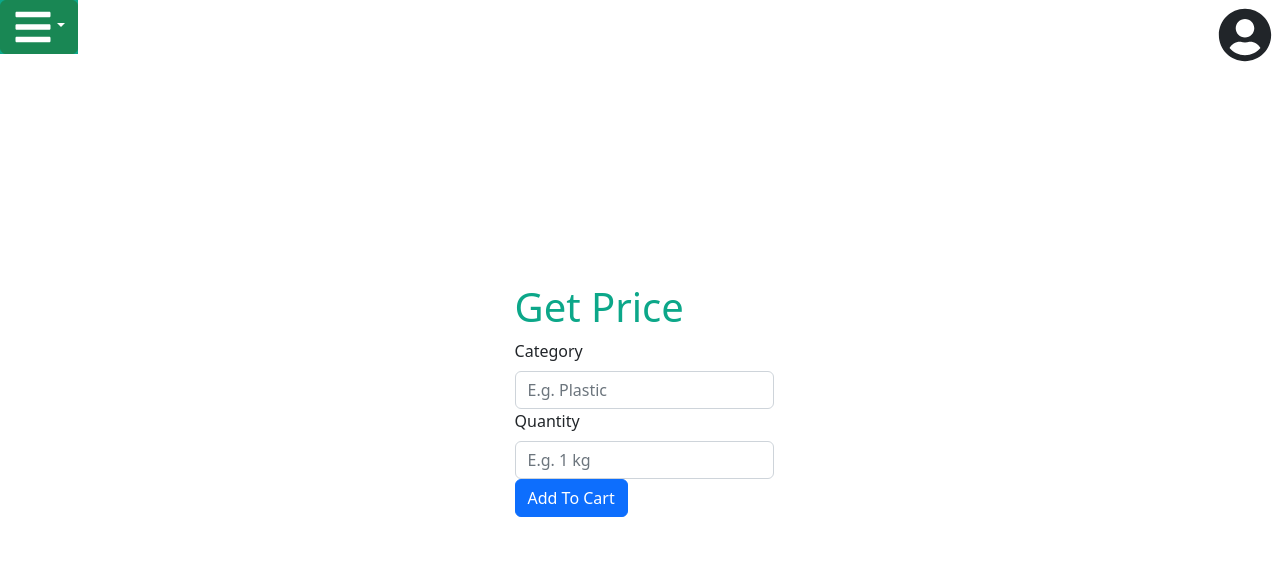
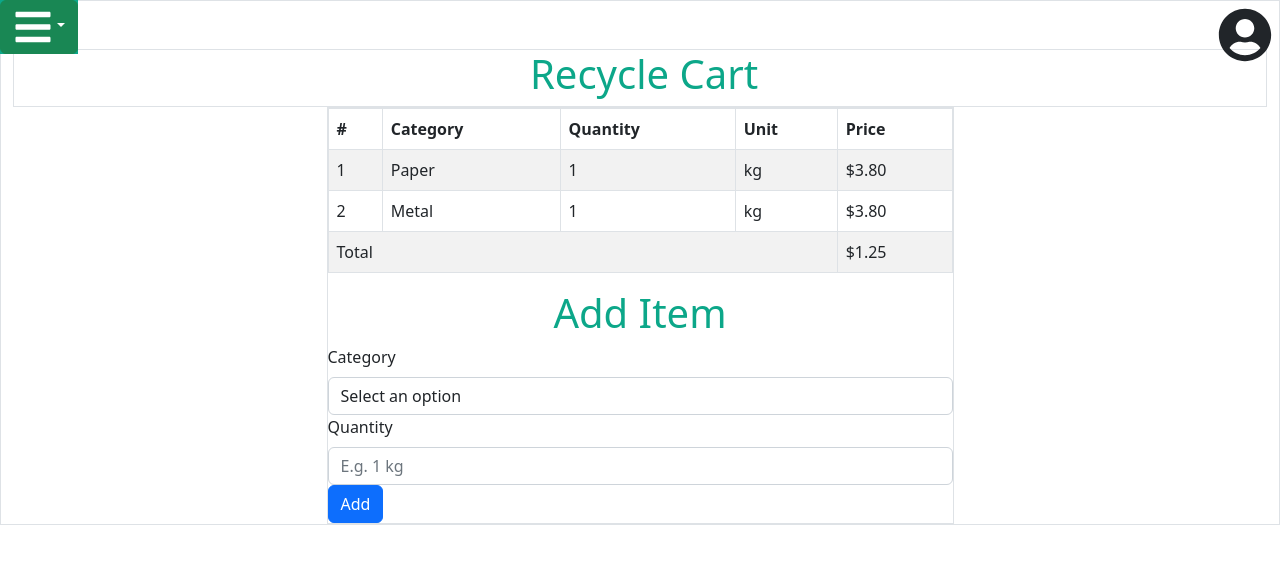
Before and after one commit to mtech-batch-31/waste-recycler-client, a React (Create React App) app: page /price in a window 1280 px wide. Shown: the top 564 px of the page. Built offline with nearby package versions, Linux system fonts and the light colour scheme.

Commit message:
get price update

```diff
--- a/src/Components/Header.tsx
+++ b/src/Components/Header.tsx
@@ -6,7 +6,7 @@ import { FaBars, FaUserCircle } from "react-icons/fa";
 
 const Header = () => {
     return (
-    <div className="header">
+    <div>
         <Dropdown className="nav-bar">
             <Dropdown.Toggle variant="success" >
             <FaBars size={40} />
--- /dev/null
+++ b/src/Page/Price.css
@@ -0,0 +1,73 @@
+h1 {
+  color: #0CA789;
+}
+
+.custom-color {
+  color: #0CA789;
+}
+.btn-custom {
+  background-color: #0CA789;
+  color: #ffffff;
+  border: 3px solid #0CA789;
+  border-radius: 10px;
+  font-size: 16px;
+  font-weight: bold;
+  width: 15vmin;
+  min-width: 60px;
+  margin-top: 5px;
+  padding: 4px;
+  margin-top: 10px;
+  cursor: pointer;
+  transition: background-color 0.2s ease;
+}
+.btn-custom:hover {
+  background-color: #ededed;
+  color: #000000;
+  border: 3px solid #ededed;
+  border-radius: 10px;
+  font-size: 16px;
+  font-weight: bold;
+  width: 15vmin;
+  min-width: 60px;
+  padding: 4px;
+  cursor: pointer;
+  transition: background-color 0.2s ease;
+}
+.btn-custom:active {
+  background-color: #9bbdf6 !important;
+  color: #ffffff !important;
+  border: 3px solid #9bbdf6 !important;
+}
+.btn-custom-outline {
+  background-color: #ffffff;
+  color: #0CA789;
+  border: 3px solid #0CA789;
+  border-radius: 10px;
+  font-size: 16px;
+  font-weight: bold;
+  width: 15vmin;
+  margin-top: 10px;
+  min-width: 77px;
+  margin-top: 5px;
+  padding: 4px;
+  cursor: pointer;
+  transition: background-color 0.2s ease;
+}
+.btn-custom-outline:hover {
+  background-color: #ededed;
+  color: #000000;
+  border: 3px solid #ededed;
+  border-radius: 10px;
+  font-size: 16px;
+  font-weight: bold;
+  width: 15vmin;
+  min-width: 80px;
+  padding: 4px;
+  cursor: pointer;
+  transition: background-color 0.2s ease;
+}
+.btn-custom-outline:active {
+  background-color: #9bbdf6 !important;
+  color: #ffffff !important;
+  border: 3px solid #9bbdf6 !important;
+}
--- a/src/Page/Price.tsx
+++ b/src/Page/Price.tsx
@@ -1,12 +1,20 @@
 import React, { useState, useEffect } from 'react'
-import { Button, Form, Container, Row, Col } from 'react-bootstrap';
+import { Button, Form, Container, Row, Col, Table } from 'react-bootstrap';
 import { Link } from "react-router-dom"
 import 'bootstrap/dist/css/bootstrap.min.css';
 import 'bootstrap/dist/js/bootstrap.min.js';
-import './Login.css';
+import './Price.css';
 import axios from 'axios';
 // import MockAdapter from 'axios-mock-adapter'; // import the mocking library
 import Cookies from 'js-cookie';
+import { TABLE_DATA, CATEGORY } from '../utilities/constants';
+
+
+interface RecycleFormState {
+    category: string;
+    quantity: string;
+}
+
 
 interface LoginFormState {
     email: string;
@@ -20,12 +28,18 @@ interface ResponseData {
 }
 
 const Price: React.FC = () => {
+    const recycleFormData: RecycleFormState = {
+        category: '',
+        quantity: '',
+    };
+
     const initialFormData: LoginFormState = {
         email: '',
         password: '',
     };
 
-    const [formData, setFormData] = useState<LoginFormState>(initialFormData);
+    const [formData, setFormData] = useState<RecycleFormState>(recycleFormData);
+    // const [formData, setFormData] = useState<LoginFormState>(initialFormData);
     const [responseData, setResponseData] = useState<ResponseData | null>(null);
     const [errorMessage, setErrorMessage] = useState<string>('');
     const [isLoggedIn, setIsLoggedIn] = useState<boolean>(false);
@@ -47,8 +61,11 @@ const Price: React.FC = () => {
     };
 
     const handleInputChange = (event: React.ChangeEvent<HTMLInputElement>) => {
+        console.log("handleInputChange called - event:", event);
         const { name, value } = event.target;
+        console.log("handleInputChange called - name: ", name, ", value: ", value);
         setFormData({ ...formData, [name]: value });
+        console.log("handleInputChange called - formData", formData);
     };
 
     const handleFormSubmit = async (event: React.FormEvent<HTMLFormElement>) => {
@@ -67,35 +84,103 @@ const Price: React.FC = () => {
         //     refreshToken: 'd7c039c1-2bd2-476b-a2fe-da0367d4c94f',
         // });
 
-        try {
-            const response = await axios.post('http://localhost:8080/api/v1/auth/login', {
-                email: formData.email, // Use the email value for the userName parameter
-                password: formData.password
-            }, {
-                withCredentials: true, // Add the withCredentials flag
-            });
+        // try {
+        //     const response = await axios.post('http://localhost:8080/api/v1/auth/login', {
+        //         email: formData.email, // Use the email value for the userName parameter
+        //         password: formData.password
+        //     }, {
+        //         withCredentials: true, // Add the withCredentials flag
+        //     });
 
-            // Retrieve the token from the response
-            const token = response.data.accessToken;
-            Cookies.set('access_token', token);
-            setResponseData(response.data);
-        } catch (error) {
-            setErrorMessage('Invalid email or password');
-            removeToken();
-        }
+        //     // Retrieve the token from the response
+        //     const token = response.data.accessToken;
+        //     Cookies.set('access_token', token);
+        //     setResponseData(response.data);
+        // } catch (error) {
+        //     setErrorMessage('Invalid email or password');
+        //     removeToken();
+        // }
     };
 
     return (
-        <Container fluid>
-            <Row className="vh-100 justify-content-center align-items-center">
-                <div className="col-3 mx-auto">
+        <Container fluid className="border">
+            <div className="mt-5 border">
+                <h1 className="text-center">Recycle Cart</h1>
+            </div>
+            {/* <Row className="vh-100 justify-content-center align-items-center"> */}
+            <div>
+
+                <div className=" border col-12 col-sm-10 col-md-8 col-lg-6 mx-auto">
+                    <Table striped bordered hover>
+                    <thead>
+                        <tr>
+                        <th>#</th>
+                        <th>Category</th>
+                        <th>Quantity</th>
+                        <th>Unit</th>
+                        <th>Price</th>
+                        </tr>
+                    </thead>
+                    <tbody>
+                        <tr>
+                            <td>1</td>
+                            <td>Paper</td>
+                            <td>1</td>
+                            <td>kg</td>
+                            <td>$3.80</td>
+                        </tr>
+                        <tr>
+                            <td>2</td>
+                            <td>Metal</td>
+                            <td>1</td>
+                            <td>kg</td>
+                            <td>$3.80</td>
+                        </tr>
+                        <tr>
+                        {/* <td></td> */}
+                        <td colSpan={4}>Total</td>
+                        {/* <td>@twitter</td> */}
+                        <td>$1.25</td>
+                        </tr>
+                    </tbody>
+                    </Table>
+
                     <Form onSubmit={handleFormSubmit}>
-                        <h1 className="custom-color">Get Price</h1>
+                        <h1 className="custom-color text-center">Add Item</h1>
+                        <Form.Group controlId="exampleForm.ControlSelect1">
+                            <Form.Label>Category</Form.Label>
+                            <Form.Control
+                                name="category"
+                                as="select"
+                                // value={selectedOption}
+                                value={formData.category}
+                                onChange={handleInputChange}
+                            >
+                            <option value="">Select an option</option>
+                            { CATEGORY.map(c => <option value={c.category}>{c.category}</option >) }
+                            </Form.Control>
+                        </Form.Group>
 
 
-
-
-                        <Form.Group controlId="email">
+                        {/* <Form.Group controlId="category">
+                            <Form.Label>Category</Form.Label>
+                            <Form.Select aria-label="Default select example">
+                                <option>Recycling Category</option>
+                                { CATEGORY.map(c => <option value={c.category}>{c.category}</option >) }
+                            </Form.Select>
+                        </Form.Group> */}
+                        <Form.Group controlId="quantity">
+                            <Form.Label>Quantity</Form.Label>
+                            <Form.Control
+                                // type="password"
+                                placeholder="E.g. 1 kg"
+                                name="quantity"
+                                value={formData.quantity}
+                                onChange={handleInputChange}
+                                required
+                            />
+                        </Form.Group>
+                        {/* <Form.Group controlId="email">
                             <Form.Label>Category</Form.Label>
                             <Form.Control
                                 type="email"
@@ -105,19 +190,19 @@ const Price: React.FC = () => {
                                 onChange={handleInputChange}
                                 required
                             />
-                        </Form.Group>
-                        <Form.Group controlId="password">
+                        </Form.Group> */}
+                        {/* <Form.Group controlId="password">
                             <Form.Label>Quantity</Form.Label>
                             <Form.Control
-                                type="password"
+                                // type="password"
                                 placeholder="E.g. 1 kg"
                                 name="password"
                                 value={formData.password}
                                 onChange={handleInputChange}
                                 required
                             />
-                        </Form.Group>
-                        <Button>Add To Cart</Button>
+                        </Form.Group> */}
+                        <Button>Add</Button>
                         {responseData && <div className="text-success mr-2 d-inline-block">{responseData.message}</div>}
                         {errorMessage && <div className="text-danger mr-2 d-inline-block">{errorMessage}</div>}<br />
                         {/* <Row className="d-flex justify-content-between align-items-center">
@@ -130,7 +215,9 @@ const Price: React.FC = () => {
                         </Row> */}
                     </Form>
                 </div>
-            </Row>
+            {/* </Row> */}
+
+            </div>
         </Container>
     );
 };
--- /dev/null
+++ b/src/utilities/constants.js
@@ -0,0 +1,13 @@
+export const TABLE_DATA = [
+    {"category":"plastic","quantity":1,"units":"kg"},
+    {"category":"plastic","quantity":1,"units":"kg"},
+
+]
+
+
+export const CATEGORY = [
+    {"category":"Plastic","units":"kg"},
+    {"category":"Paper","units":"kg"},
+    {"category":"Metal","units":"kg"},
+    {"category":"Cloth","units":"kg"}
+]
```
